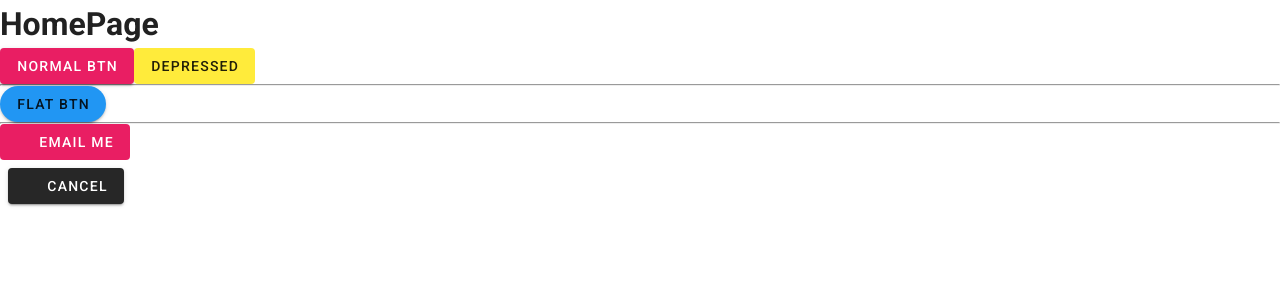
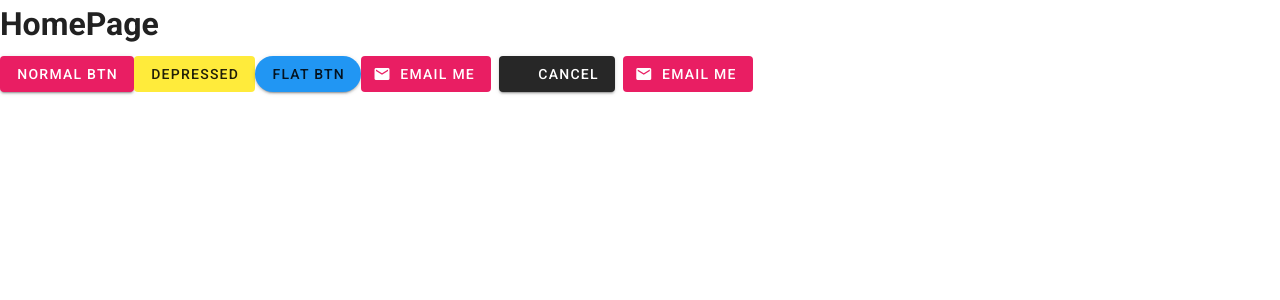
Before and after one commit to draddo11/vuetifyTodo, a Vue app: page / in a window 1280 px wide. Shown: the top 300 px of the page. Built offline with nearby package versions, Linux system fonts and the light colour scheme.

Commit message:
font icon working now

```diff
--- a/package.json
+++ b/package.json
@@ -8,6 +8,7 @@
     "lint": "vue-cli-service lint"
   },
   "dependencies": {
+    "@mdi/font": "^4.8.95",
     "core-js": "^3.4.4",
     "vue": "^2.6.10",
     "vue-router": "^3.1.5",
@@ -15,6 +16,7 @@
     "vuex": "^3.1.2"
   },
   "devDependencies": {
+    "@mdi/js": "^4.8.95",
     "@vue/cli-plugin-babel": "^4.1.0",
     "@vue/cli-plugin-eslint": "^4.1.0",
     "@vue/cli-plugin-vuex": "^4.1.2",
@@ -22,6 +24,7 @@
     "babel-eslint": "^10.0.3",
     "eslint": "^5.16.0",
     "eslint-plugin-vue": "^5.0.0",
+    "material-design-icons-iconfont": "^5.0.1",
     "sass": "^1.19.0",
     "sass-loader": "^8.0.2",
     "vue-cli-plugin-vuetify": "^2.0.3",
--- a/src/main.js
+++ b/src/main.js
@@ -1,6 +1,7 @@
 import Vue from 'vue'
 import App from './App.vue'
 import vuetify from './plugins/vuetify'
+import '@mdi/font/css/materialdesignicons.css'
 import store from './store'
 import router from './router'
 
--- a/src/plugins/vuetify.js
+++ b/src/plugins/vuetify.js
@@ -1,7 +1,13 @@
+import 'material-design-icons-iconfont/dist/material-design-icons.css'
 import Vue from 'vue';
 import Vuetify from 'vuetify/lib';
 
 Vue.use(Vuetify);
 
 export default new Vuetify({
+    icons: {
+        iconfont: 'md',
+
+      },
+
 });
--- a/src/views/Home.vue
+++ b/src/views/Home.vue
@@ -5,19 +5,22 @@
    <v-btn class="pink white--text"> Normal btn </v-btn>
 
    <v-btn color="yellow" depressed> depressed </v-btn>
-   <hr>
+
    <v-btn rounded flat color="blue" >flat btn</v-btn>
-    <hr>
+
+
     <v-btn  depressed  class="pink white--text" >
-        <v-icon left >fa-email</v-icon>
+        <v-icon left> email</v-icon>
         <span>email me </span>
+    </v-btn>
 
-    </v-btn>
-    <div>
     <v-btn class="ma-2" dark>
         <v-icon dark left>mdi-minus_circle</v-icon>Cancel
       </v-btn>
-    </div>
+  <v-btn  depressed  class="pink white--text" >
+        <v-icon left> email</v-icon>
+        <span>email me </span>
+    </v-btn>
 
 
   </div>
```
Also changed, not shown: src/views/Buttons.vue (added), 1 other file (tests, documents, lock files or other folders).
